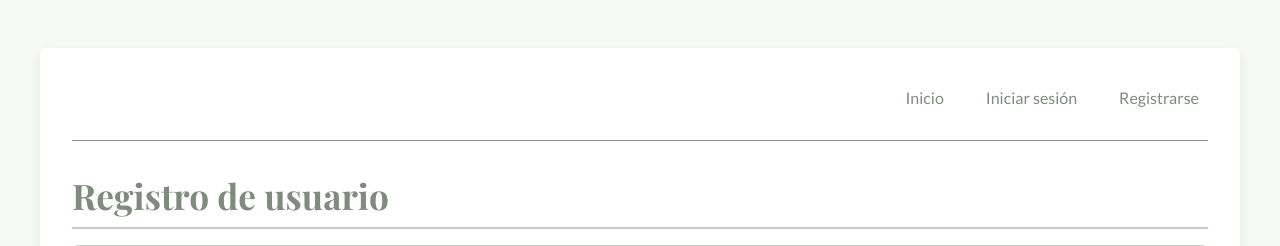
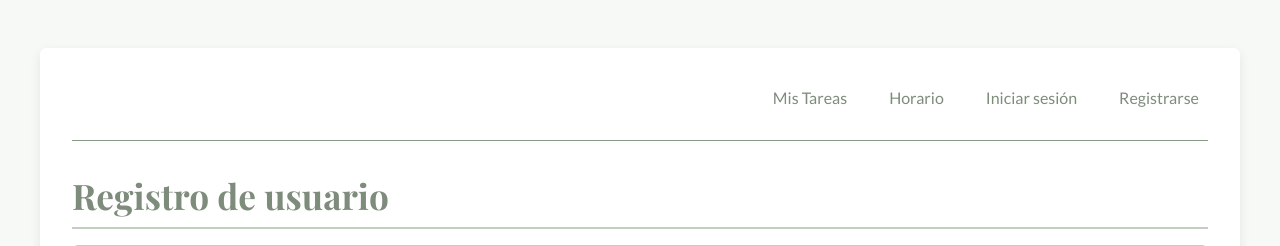
Before and after one commit to Albonire/ToDoList, a Django app: page /accounts/register/ in a window 1280 px wide. Shown: the top 246 px of the page. Run offline with Django 5.2, Linux system fonts and the light colour scheme.

Commit message:
feat: Update navigation links in base template
This commit modifies the navigation links in `base.html` to direct users to the new 'Mis Tareas' and 'Horario' pages using Django's URL routing. This enhances user navigation and aligns with recent feature additions for task management.

```diff
--- a/templates/base.html
+++ b/templates/base.html
@@ -13,7 +13,8 @@
 <body>
 <div class="container">
     <div class="nav">
-        <a href="/">Inicio</a>
+        <a href="{% url 'task-list' %}">Mis Tareas</a>
+        <a href="{% url 'task-schedule' %}">Horario</a>
         {% if user.is_authenticated %}
         <form action="{% url 'logout' %}" method="post" class="logout-form">
             {% csrf_token %}
```
